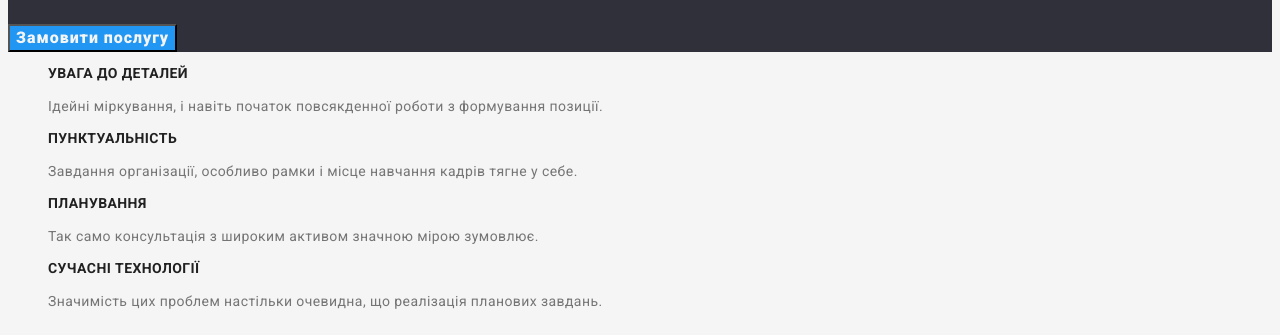
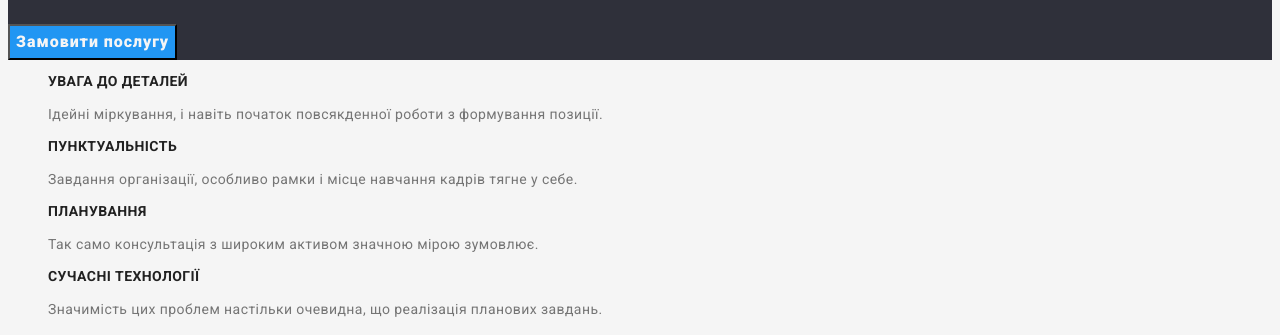
Before and after one commit to Hyrenko/goit-markup-hw-02, a plain HTML site: page index.html in a window 1280 px wide. Shown: the part 317-652 px from the top of the page. Drawn offline with Linux system fonts and the light colour scheme.

Commit message:
Кнопка

```diff
--- a/css/styles.css
+++ b/css/styles.css
@@ -111,7 +111,7 @@ color: var(--color-prymal);
 font-family: "Roboto";
 font-weight: 900;
 font-size: 16px;
-line-height: 1.36;
+line-height: 1.88;
 letter-spacing: 0.06em;
 }
 
```
